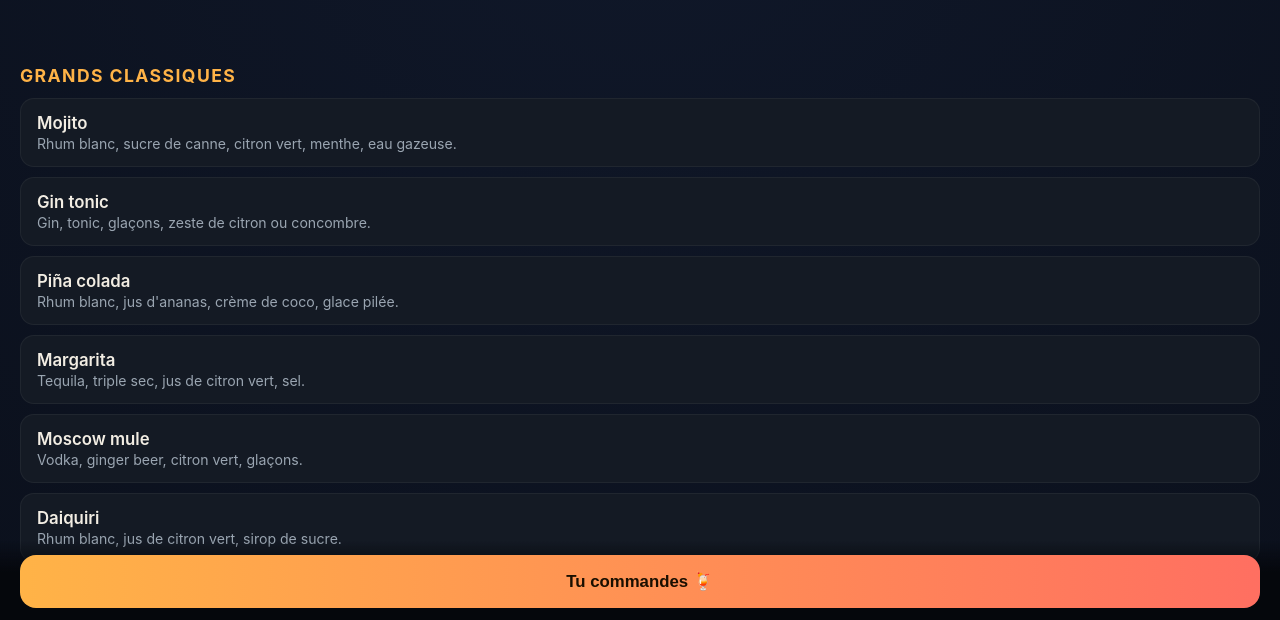
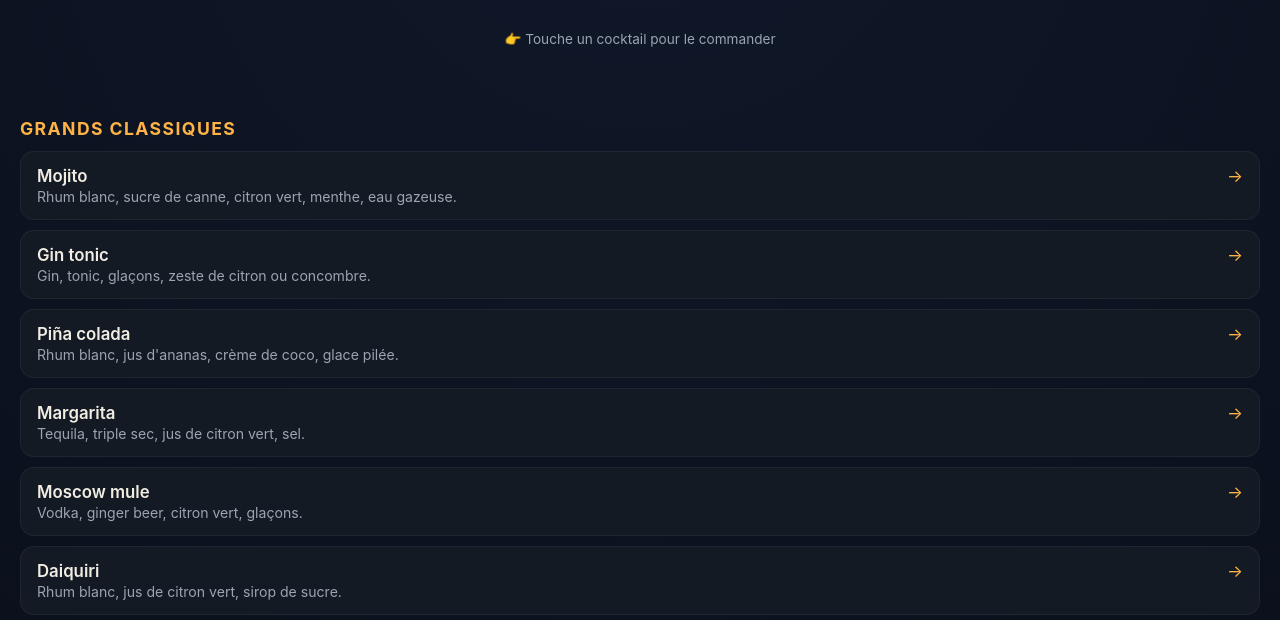
Before and after one commit to psycho1807/tikibar, a plain HTML site: page index.html in a window 1280 px wide. Shown: the part 178-798 px from the top of the page. Drawn offline with Linux system fonts and the light colour scheme.

Commit message:
Clic direct sur un cocktail pour commander

```diff
--- a/index.html
+++ b/index.html
@@ -23,7 +23,7 @@
     font-family:-apple-system,BlinkMacSystemFont,"Segoe UI",Roboto,sans-serif;
     background:radial-gradient(circle at top, #10182a 0%, #05070c 70%);
     color:var(--text);
-    padding-bottom:100px;
+    padding-bottom:40px;
   }
   header{
     text-align:center;
@@ -53,25 +53,19 @@
     padding:14px 16px;
     margin-bottom:10px;
     border:1px solid rgba(255,255,255,.05);
+    cursor:pointer;
+    transition:transform .1s ease, border-color .15s ease;
   }
-  .item .name{font-weight:600; font-size:1.05rem;}
+  .item:active{transform:scale(.97);}
+  .item:hover{border-color:rgba(255,179,71,.4);}
+  .item .name{font-weight:600; font-size:1.05rem; display:flex; align-items:center; justify-content:space-between;}
+  .item .name::after{content:"→"; color:var(--accent); font-weight:400;}
   .item .desc{color:var(--muted); font-size:.88rem; margin-top:2px;}
-  .cta-bar{
-    position:fixed;
-    bottom:0; left:0; right:0;
-    padding:14px 20px calc(14px + env(safe-area-inset-bottom));
-    background:linear-gradient(0deg, #05070c 60%, transparent);
-  }
-  button.order-btn{
-    width:100%;
-    padding:16px;
-    border:none;
-    border-radius:16px;
-    font-size:1.05rem;
-    font-weight:700;
-    background:linear-gradient(90deg,var(--accent),var(--accent2));
-    color:#1a0f00;
-    cursor:pointer;
+  .hint{
+    text-align:center;
+    color:var(--muted);
+    font-size:.85rem;
+    padding:0 20px 10px;
   }
   .modal-overlay{
     position:fixed; inset:0;
@@ -152,15 +146,13 @@
   <p>Cocktails d'exception, maîtrisés par Psycho<br>(si Psycho plus étanche, Alfred prend la suite)</p>
 </header>
 
+<p class="hint">👉 Touche un cocktail pour le commander</p>
+
 <section id="menu"></section>
-
-<div class="cta-bar">
-  <button class="order-btn" onclick="openModal()">Tu commandes 🍹</button>
-</div>
 
 <div class="modal-overlay" id="overlay">
   <div class="modal">
-    <h3>Tu commandes</h3>
+    <h3 id="modal-title">Tu commandes</h3>
 
     <div class="q">Où es-tu ?</div>
     <div class="options" data-group="lieu">
@@ -171,9 +163,6 @@
       <button class="opt" data-value="Jacuzzi">Jacuzzi</button>
     </div>
 
-    <div class="q">Quoi ?</div>
-    <div class="options" data-group="boisson" id="boisson-options"></div>
-
     <div class="q">Avec glaçons ?</div>
     <div class="options" data-group="glacons">
       <button class="opt" data-value="Avec glaçons">Avec glaçons</button>
@@ -182,7 +171,7 @@
 
     <div class="modal-actions">
       <button class="btn-cancel" onclick="closeModal()">Annuler</button>
-      <button class="btn-send" onclick="sendOrder()">Préparer la commande 🍹</button>
+      <button class="btn-send" onclick="sendOrder()">Envoyer 🍹</button>
     </div>
 
     <div class="ticket" id="ticket"></div>
@@ -251,7 +240,6 @@ const menu = {
 };
 
 const menuEl = document.getElementById('menu');
-const boissonOptionsEl = document.getElementById('boisson-options');
 for (const [cat, items] of Object.entries(menu)) {
   const h2 = document.createElement('h2');
   h2.className = 'cat';
@@ -261,13 +249,8 @@ for (const [cat, items] of Object.entries(menu)) {
     const div = document.createElement('div');
     div.className = 'item';
     div.innerHTML = `<div class="name">${name}</div><div class="desc">${desc}</div>`;
+    div.addEventListener('click', () => openModal(name));
     menuEl.appendChild(div);
-
-    const opt = document.createElement('button');
-    opt.className = 'opt';
-    opt.dataset.value = name;
-    opt.textContent = name;
-    boissonOptionsEl.appendChild(opt);
   });
 }
 
@@ -285,26 +268,31 @@ function getSelected(group) {
   return el ? el.dataset.value : null;
 }
 
-function openModal(){ document.getElementById('overlay').classList.add('open'); }
+let currentBoisson = null;
+let lastOrderText = "";
+
+function openModal(boisson){
+  currentBoisson = boisson;
+  document.getElementById('modal-title').textContent = `Tu commandes : ${boisson}`;
+  document.getElementById('overlay').classList.add('open');
+}
 function closeModal(){
   document.getElementById('overlay').classList.remove('open');
   document.getElementById('ticket').classList.remove('open');
   document.getElementById('ticket-actions').style.display = 'none';
+  document.querySelectorAll('.opt.selected').forEach(o => o.classList.remove('selected'));
 }
-
-let lastOrderText = "";
 
 function sendOrder(){
   const lieu = getSelected('lieu');
-  const boisson = getSelected('boisson');
   const glacons = getSelected('glacons');
 
-  if (!lieu || !boisson || !glacons) {
-    alert("Choisis un lieu, une boisson et glaçons ou non 🙏");
+  if (!currentBoisson || !lieu || !glacons) {
+    alert("Choisis un lieu et glaçons ou non 🙏");
     return;
   }
 
-  lastOrderText = `🍹 Commande Tikibar\nLieu : ${lieu}\nBoisson : ${boisson}\nGlaçons : ${glacons}`;
+  lastOrderText = `🍹 Commande Tikibar\nLieu : ${lieu}\nBoisson : ${currentBoisson}\nGlaçons : ${glacons}`;
 
   const ticket = document.getElementById('ticket');
   ticket.textContent = lastOrderText;
@@ -326,7 +314,7 @@ async function printOrder(){
       headers: { 'Content-Type': 'application/json' },
       body: JSON.stringify({
         lieu: getSelected('lieu'),
-        boisson: getSelected('boisson'),
+        boisson: currentBoisson,
         glacons: getSelected('glacons'),
         text: lastOrderText,
         ts: new Date().toISOString()
```
